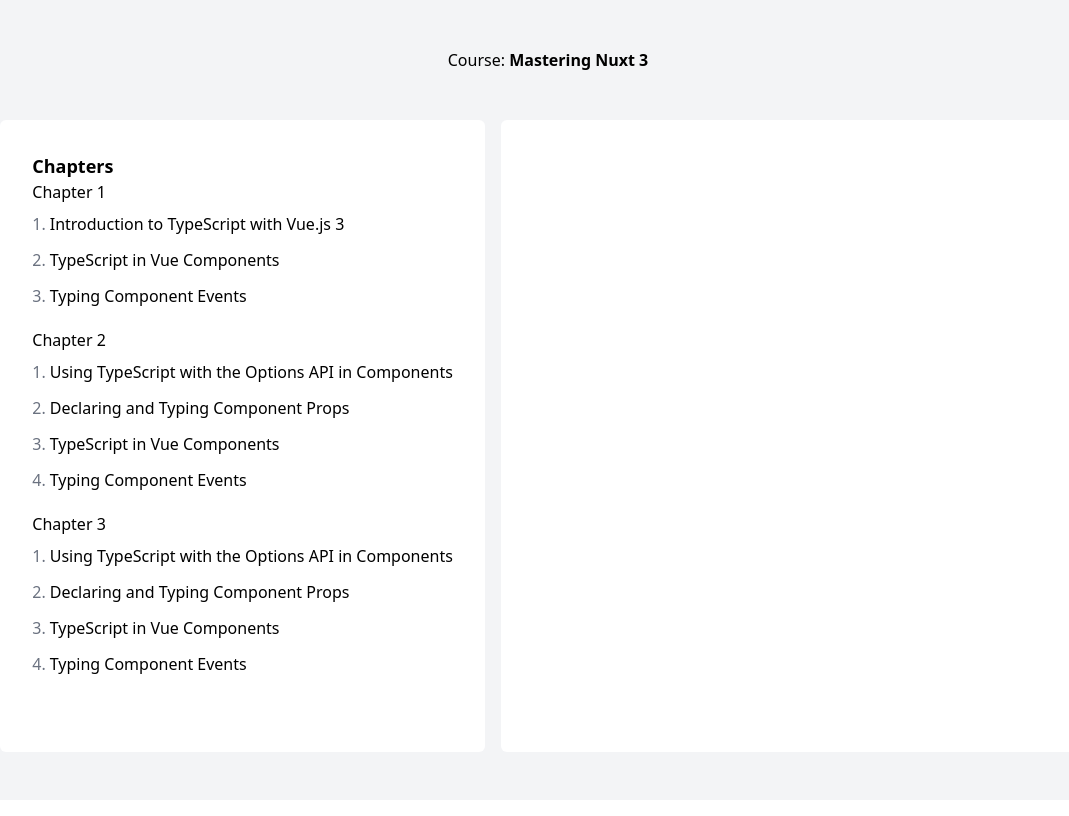
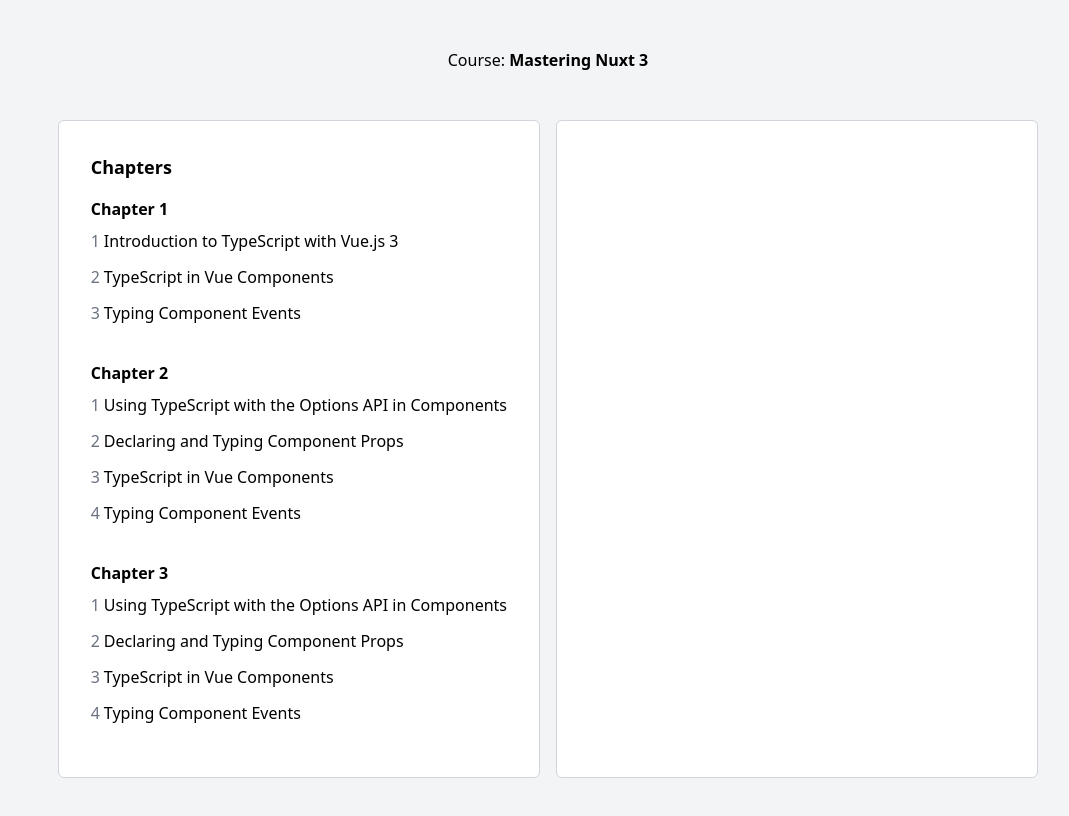
Before and after one commit to mirislomovmirjalol/course-app-nuxt, a Nuxt app: page /course in a window 1280 px wide. Shown: the top 816 px of the page, without its empty margins (92-1161 px from the left). Built offline with nearby package versions, Linux system fonts and the light colour scheme.

Commit message:
code formatting

```diff
--- a/pages/course.vue
+++ b/pages/course.vue
@@ -15,9 +15,9 @@
       </h1>
     </div>
 
-    <div class="flex flex-row justify-center flex-grow">
+    <div class="grid grid-cols-1 md:grid-cols-2 gap-4">
       <div
-          class="prose mr-4 p-8 bg-white rounded-md min-w-[20ch] flex flex-col"
+          class="prose p-8 bg-white rounded-md flex flex-col border border-gray-300"
       >
         <h3 class="text-lg font-bold">Chapters</h3>
         <div
@@ -25,24 +25,36 @@
             v-for="chapter in chapters"
             :key="chapter.slug"
         >
-          <h4>{{ chapter.title }}</h4>
+          <h4 class="font-bold mt-4">{{ chapter.title }}</h4>
           <NuxtLink
               v-for="(lesson, index) in chapter.lessons"
               :key="lesson.slug"
-              class="flex flex-row space-x-1 no-underline prose-sm font-normal py-1 px-4 -mx-4"
-              :to="`/course/chapter/${chapter.slug}/lesson/${lesson.slug}`"
+              class="flex flex-row space-x-1 no-underline prose-sm font-normal py-1 px-4 -mx-4 rounded-md hover:bg-gray-200"
+              :to="lesson.path"
           >
-            <span class="text-gray-500"
-            >{{ index + 1 }}.</span
+            <span
+                class="text-gray-500"
             >
-            <span>{{ lesson.title }}</span>
+              {{ index + 1 }}
+            </span>
+            <span>
+              {{ lesson.title }}
+            </span>
           </NuxtLink>
         </div>
       </div>
 
-      <div class="prose p-12 bg-white rounded-md w-[65ch]">
+      <div
+          class="prose p-12 bg-white rounded-md w-full border border-gray-300"
+      >
         <NuxtPage/>
       </div>
     </div>
   </div>
 </template>
+
+<style scoped>
+.router-link-active {
+  @apply bg-gray-200;
+}
+</style>
```
